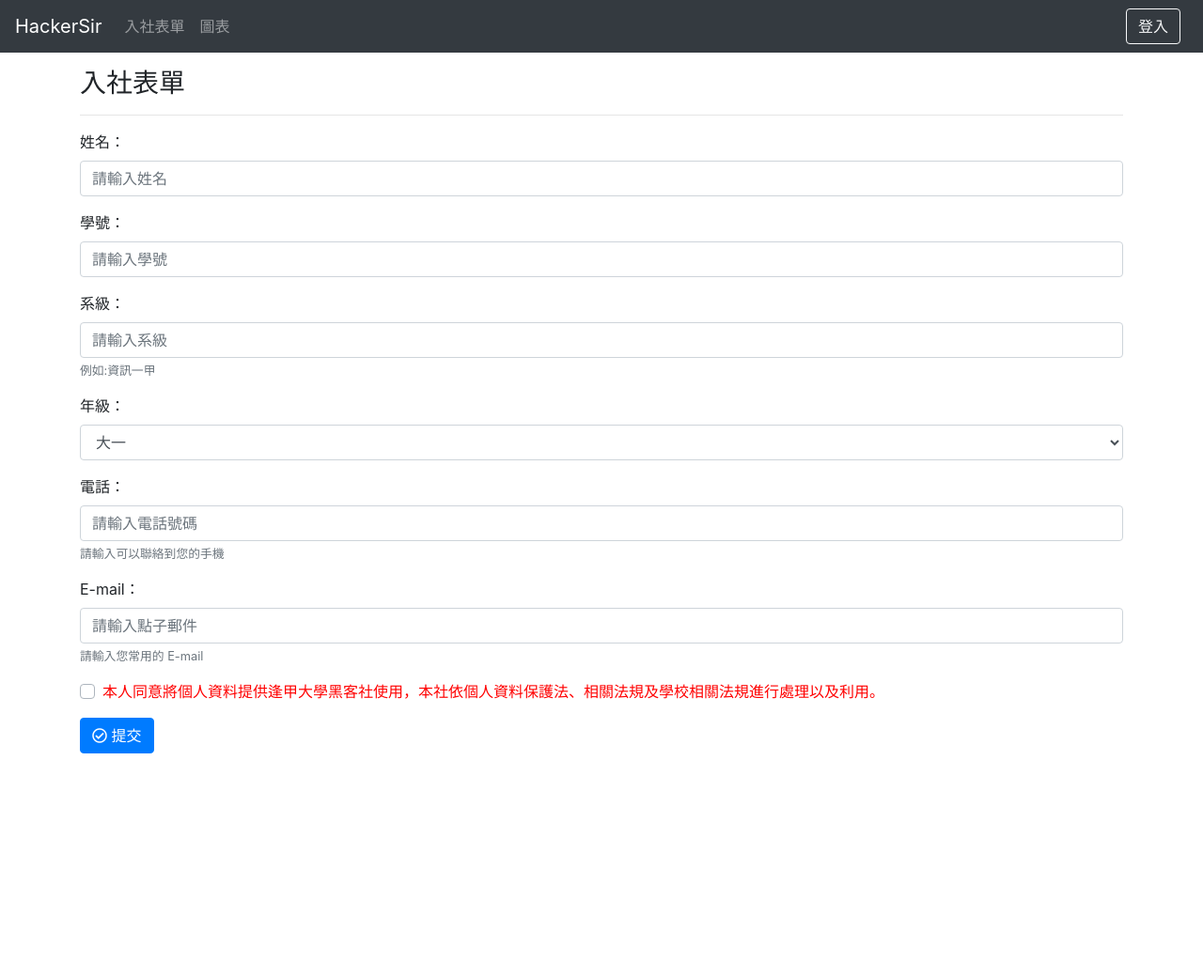
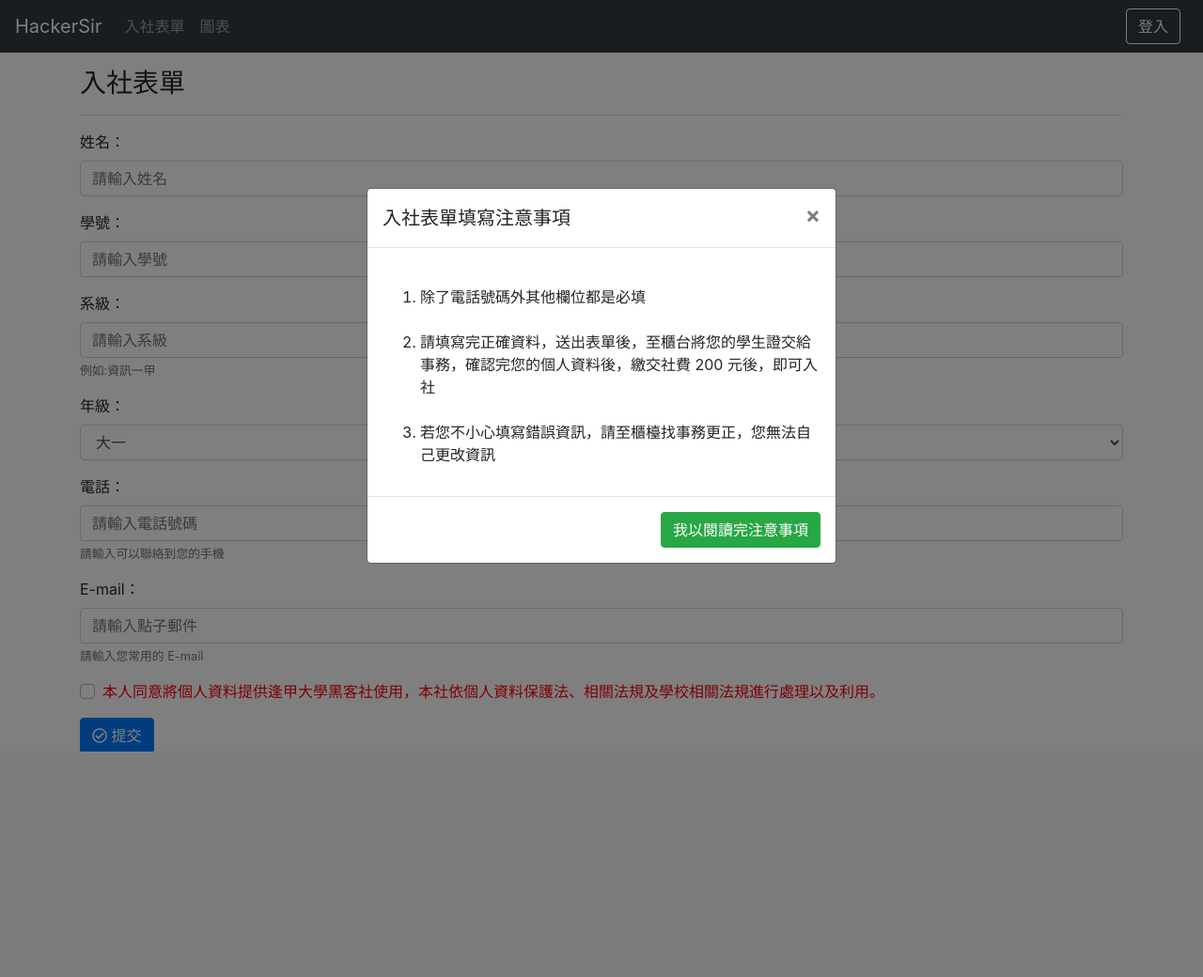
Before and after one commit to D0683497/JoinClub, a Django app: page /join in a window 1280 px wide. Shown: the top 1040 px of the page at 94% size. After the commit the page ends 800 px from the top, so only its background shows below. Run offline with Django 3.2, Linux system fonts and the light colour scheme; some libraries are stand-ins or nearby versions.

Commit message:
add join form notices

```diff
--- a/join/templates/join.html
+++ b/join/templates/join.html
@@ -92,11 +92,37 @@
             提交
         </button>
     </form>
+
+    <!-- 入社表單注意事項 -->
+    <div class="modal fade" id="joinModal" tabindex="-1" role="dialog" aria-labelledby="joinModalTitle" aria-hidden="true">
+        <div class="modal-dialog modal-dialog-centered" role="document">
+            <div class="modal-content">
+                <div class="modal-header">
+                    <h5 class="modal-title" id="joinModalTitle">入社表單填寫注意事項</h5>
+                    <button type="button" class="close" data-dismiss="modal" aria-label="Close">
+                        <span aria-hidden="true">&times;</span>
+                    </button>
+                </div>
+                <div class="modal-body">
+                    <ol>
+                    　<li>除了電話號碼外其他欄位都是必填</li>
+                    　<li>請填寫完正確資料，送出表單後，至櫃台將您的學生證交給事務，確認完您的個人資料後，繳交社費 200 元後，即可入社</li>
+                    　<li>若您不小心填寫錯誤資訊，請至櫃檯找事務更正，您無法自己更改資訊</li>
+                    </ol>
+                </div>
+                <div class="modal-footer">
+                    <button type="button" class="btn btn-success" data-dismiss="modal">我以閱讀完注意事項</button>
+                </div>
+            </div>
+        </div>
+    </div>
 </div>
 {% endblock %}
 
 {% block js %}
 <script type="text/javascript">
+    $('#joinModal').modal();
+
     {% if form.name.errors %}
         document.getElementById("id_name").classList.add("is-invalid");
     {% endif %}
```
